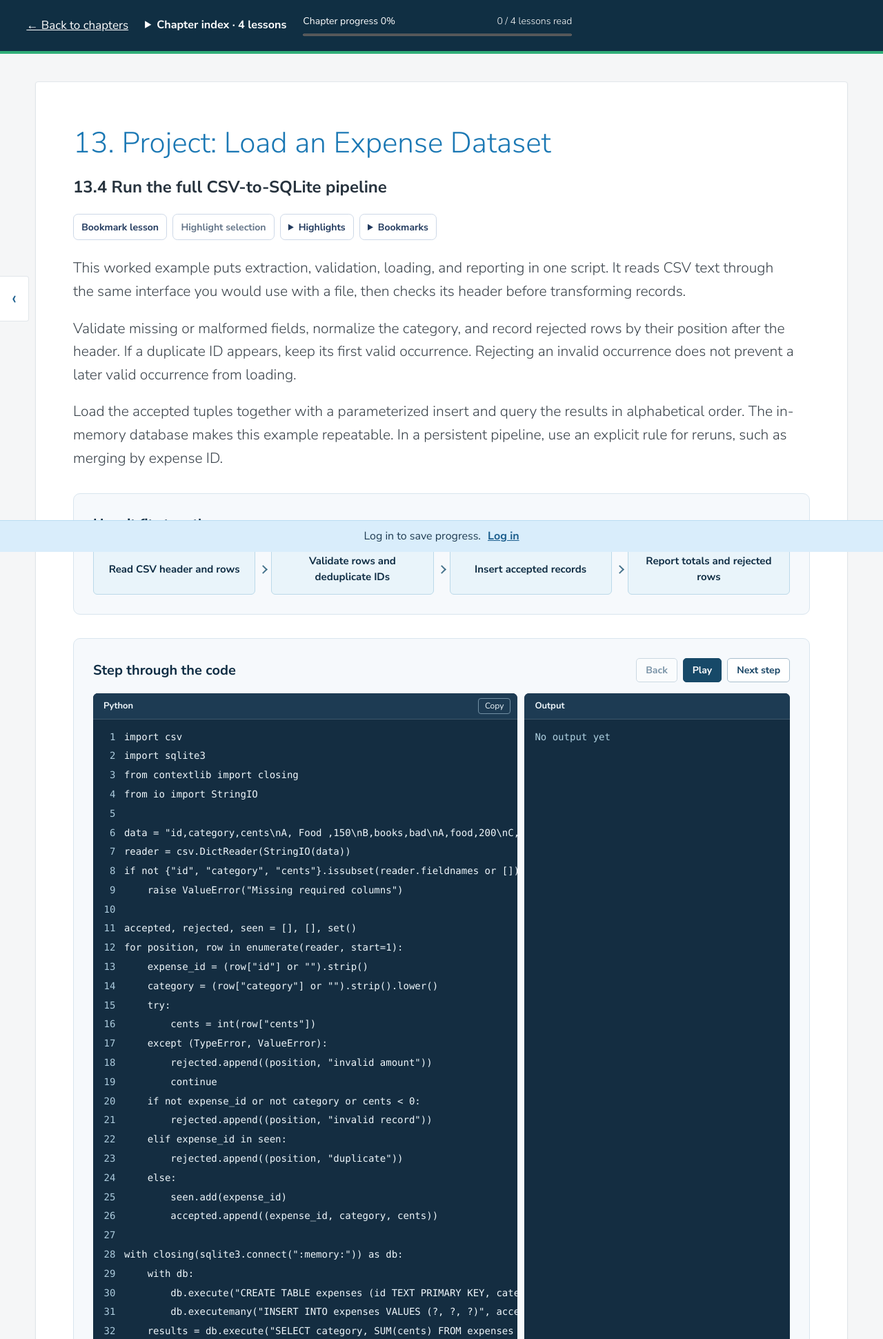
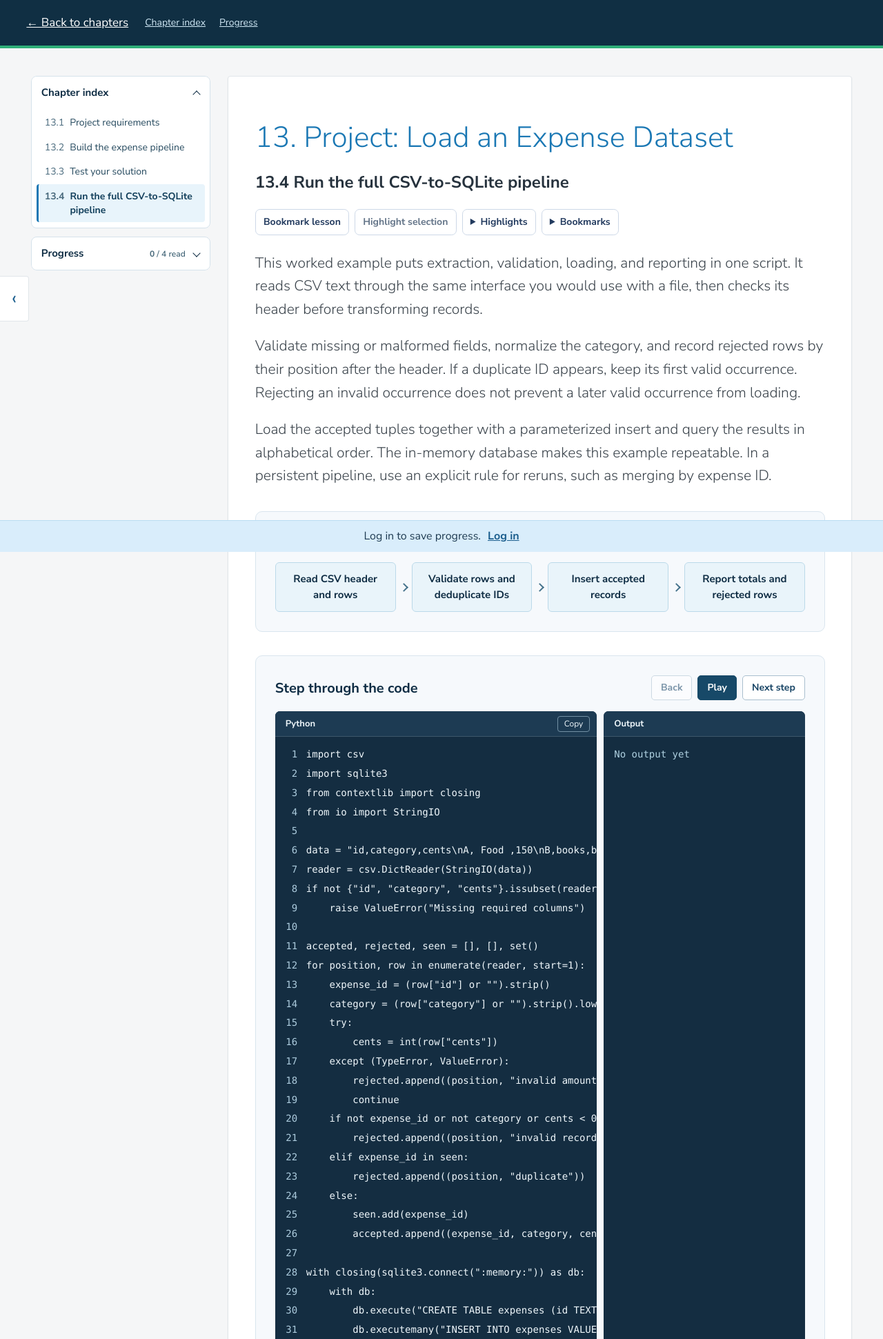
Before and after one commit to ankitkotharisdec-lang/Ttp-test, a Django app: page /lessons/6034a471-8f1a-575f-b109-cd2847f06eb2/ in a window 1280 px wide. Shown: the top 1941 px of the page at 69% size. Run offline with Django 5.2, Linux system fonts and the light colour scheme; data comes from the database, SQL or seed files in the repository.

Commit message:
Add linked lesson index and progress sidebar

```diff
--- a/learning/static/learning/lesson.js
+++ b/learning/static/learning/lesson.js
@@ -17,6 +17,22 @@ document.querySelectorAll('.blk-ex').forEach(ex=>{
   if(again)again.onclick=reset;
   if(!opts.length){box.textContent=box.dataset.text;box.hidden=!box.dataset.text}
 });
+const sidebarPanels = {
+  '#lesson-index': document.getElementById('lesson-index'),
+  '#lesson-progress': document.getElementById('lesson-progress'),
+};
+if (matchMedia('(max-width: 960px)').matches && location.hash !== '#lesson-index') {
+  sidebarPanels['#lesson-index'].open = false;
+}
+function openSidebarPanel(hash) {
+  const panel = sidebarPanels[hash];
+  if (panel) panel.open = true;
+}
+document.querySelectorAll('.study-head a[href^="#"]').forEach(link => {
+  link.addEventListener('click', () => openSidebarPanel(link.hash));
+});
+addEventListener('hashchange', () => openSidebarPanel(location.hash));
+openSidebarPanel(location.hash);
 const done=document.getElementById('done');if(!done)return;
 let rating=0;
 const post=async data=>{const r=await fetch(lp.dataset.completeUrl,{method:'POST',credentials:'same-origin',headers:{'X-CSRFToken':lp.dataset.csrf,'Content-Type':'application/x-www-form-urlencoded'},body:new URLSearchParams(data)});if(r.status===401){location.href='/login/?next='+encodeURIComponent(location.pathname);return null}if(!r.ok)throw Error();return r.json()};
@@ -33,6 +49,11 @@ done.onclick=async()=>{
       document.getElementById('chapter-value').textContent=Math.round(100*chapter.value/chapter.max)+'%';
     }
     done.hidden=true;lp.dataset.status='completed';
+    const currentState = document.querySelector('.chapter-links [aria-current="page"] [data-lesson-state]');
+    if (currentState) {
+      currentState.dataset.lessonState = 'completed';
+      currentState.textContent = 'Completed';
+    }
     document.getElementById('fh').textContent=d.xp_gained?'Lesson complete! 🎉':'Already complete';
     document.getElementById('fp').textContent='';
     const s=d.stats,cel=document.getElementById('cel');
--- a/learning/static/learning/style.css
+++ b/learning/static/learning/style.css
@@ -241,13 +241,6 @@ footer{background:var(--nav);color:#9db4c6;padding:26px;text-align:center;font-s
 }
 @media(prefers-reduced-motion:reduce){*{transition:none!important;animation:none!important}}
 
-.reader-index { margin: 1.25rem 0; border-block: 1px solid #d9e4ec; }
-.reader-index summary { cursor: pointer; padding: .9rem 0; font-weight: 700; }
-.reader-index ol { padding-inline-start: 2.2rem; max-height: 20rem; overflow: auto; }
-.reader-index a { display: block; padding: .45rem .65rem; color: #22577a; }
-.reader-index a[aria-current] { background: #e9f5fa; font-weight: 700; }
-.reader-progress { display: grid; grid-template-columns: 1fr auto; gap: .35rem; margin: 1rem 0; }
-.reader-progress progress { grid-column: 1 / -1; width: 100%; height: .65rem; accent-color: #167863; }
 
 body.grid { background: #f5f6f8; }
 .pagehead,.viewrow { background: #fdfefe; box-shadow: 0 0 0 100vmax #fdfefe; clip-path: inset(0 -100vmax); }
@@ -269,17 +262,15 @@ body.grid { background: #f5f6f8; }
 .study-head { background:#102f43; color:white; position:sticky; top:0; z-index:20; }
 .study-head>div { max-width:1180px; margin:auto; min-height:66px; padding:10px 12px; display:flex; align-items:center; gap:24px; }
 .study-head a { color:inherit; }
-.study-head .reader-index { position:relative; border:0; margin:0; }
-.study-head nav { position:absolute; top:100%; left:0; width:min(330px,80vw); background:white; color:#264a60; border:1px solid #d9e4ec; box-shadow:0 8px 22px #102f4322; }
-.study-head label { width:min(32vw,390px); font-size:14px; }
-.study-head progress { display:block; width:100%; height:7px; margin-top:5px; accent-color:#66bce3; }
+.study-head nav { display: flex; gap: 8px 20px; flex-wrap: wrap; font-size: 14px; }
+.study-head nav a { color: #d1e9f6; }
 .lesson-page { background:#f7f7f7; }
 .lesson-page .lwrap { max-width:1210px; margin-top:40px; }
 .lesson-page .lcard { padding:clamp(28px,5vw,70px) clamp(18px,8vw,108px); }
 .lesson-page .chtitle { font-size:clamp(30px,3.3vw,43px); }
 .lesson-page .lestitle { font-size:24px; }
 .lesson-page .blk-text { font-size:21px; line-height:1.6; }
-@media(max-width:600px){.study-head>div{gap:10px;flex-wrap:wrap}.study-head nav{left:auto;right:0}.study-head label{width:100%}.lesson-page .lwrap{margin-top:15px}.node .label{font-size:15px}}
+@media(max-width:600px){.study-head>div{gap:10px;flex-wrap:wrap}.lesson-page .lwrap{margin-top:15px}.node .label{font-size:15px}}
 
 #chapter-dialog { width:min(750px,94vw); max-height:min(750px,84dvh); border-radius:4px; }
 #chapter-dialog::backdrop { background:rgb(0 0 0 /.5); }
@@ -299,8 +290,6 @@ body.grid { background: #f5f6f8; }
 #lesson-list .in_progress .dot { border-width:1px; }
 #lesson-list .lt { align-self:stretch; display:flex; align-items:center; margin:0; padding:16px 0; }
 #lesson-list .lrow:focus-visible { outline-offset:-3px; background:#edf4fb; }
-.study-head .read-count { float:right; font-size:inherit; font-weight:300; }
-.read-count b { font-weight:inherit; }
 .lesson-page .lwrap { max-width:1186px; }
 .lesson-page .lcard { padding-inline:clamp(22px,7.8vw,104px); }
 .lesson-page .chtitle { margin:0 0 25px; font-weight:300; }
@@ -311,7 +300,7 @@ body.grid { background: #f5f6f8; }
 .lesson-page .blk-must .tag { font-size:20px; }
 .lesson-page .botbar { position:static; background:transparent; padding:0 16px 72px; }
 .lesson-page .lwrap { padding-bottom:28px; }
-@media(max-width:640px){#chapter-dialog .dh{padding:16px 20px;gap:16px}#lesson-list .lrow{padding-inline:18px}.study-head .read-count{font-size:12px}.lesson-page .blk-text{font-size:18px}}
+@media(max-width:640px){#chapter-dialog .dh{padding:16px 20px;gap:16px}#lesson-list .lrow{padding-inline:18px}.lesson-page .blk-text{font-size:18px}}
 
 /* Wide course workspace and lesson illustrations */
 main.chapters {
@@ -323,16 +312,19 @@ main.chapters {
   padding-inline: clamp(16px, 3vw, 44px);
 }
 .lesson-page .lwrap {
-  max-width: 1550px;
-  padding-inline: clamp(12px, 4vw, 70px);
+  display: grid;
+  grid-template-columns: minmax(210px, 260px) minmax(0, 1fr);
+  align-items: start;
+  gap: clamp(16px, 2vw, 28px);
+  max-width: 1740px;
+  padding-inline: clamp(18px, 3.5vw, 56px);
 }
 .lesson-page .lcard {
-  padding-inline: clamp(18px, 4.2vw, 72px);
+  padding-inline: clamp(18px, 3vw, 52px);
   min-width: 0;
 }
 .lesson-page .blk-text p, .lesson-page .blk-text ul { max-width: 83ch; }
 .lesson-page .lbar { margin-inline: 0; }
-.study-head .reader-index summary { font-size: .95em; }
 .course-admin { margin-block: 0 12px; font-size: .88em; }
 .reader-admin { display: flex; flex-wrap: wrap; gap: 8px 18px; margin: 0 0 22px; }
 
@@ -486,6 +478,116 @@ main.chapters {
     transform: rotate(135deg);
   }
 }
+.lesson-sidebar {
+  position: sticky;
+  top: 84px;
+  display: grid;
+  gap: 12px;
+  max-height: calc(100dvh - 96px);
+  overflow-y: auto;
+  border-radius: 8px;
+  color: var(--navy);
+}
+.lesson-sidebar-card {
+  min-width: 0;
+  scroll-margin-top: 86px;
+  border: 1px solid #d5e2eb;
+  border-radius: 8px;
+  background: #fff;
+}
+.lesson-sidebar-card:target { border-color: #64a9c9; }
+.lesson-sidebar-card summary {
+  position: relative;
+  display: flex;
+  justify-content: space-between;
+  align-items: center;
+  gap: 8px;
+  padding: 12px 35px 12px 14px;
+  border-radius: inherit;
+  cursor: pointer;
+  list-style: none;
+  font-size: 15px;
+  font-weight: 700;
+}
+.lesson-sidebar-card summary::-webkit-details-marker { display: none; }
+.lesson-sidebar-card summary::after {
+  position: absolute;
+  right: 15px;
+  top: calc(50% - 5px);
+  width: 7px;
+  height: 7px;
+  border-right: 1.5px solid currentColor;
+  border-bottom: 1.5px solid currentColor;
+  transform: rotate(45deg);
+  content: "";
+}
+.lesson-sidebar-card[open] summary::after { transform: translateY(3px) rotate(225deg); }
+.lesson-sidebar-card summary:hover { background: #f0f7fb; }
+.lesson-sidebar-card summary:focus-visible, .chapter-links a:focus-visible, .sidebar-progress a:focus-visible {
+  outline: 2px solid var(--blue2);
+  outline-offset: -2px;
+}
+.chapter-links {
+  list-style: none;
+  margin: 0;
+  padding: 2px 7px 8px;
+}
+.chapter-links a {
+  display: grid;
+  grid-template-columns: auto minmax(0, 1fr);
+  gap: 1px 8px;
+  align-items: baseline;
+  padding: 8px 9px;
+  border-left: 3px solid transparent;
+  border-radius: 4px;
+  color: #25495e;
+  text-decoration: none;
+  font-size: 14px;
+  line-height: 1.4;
+}
+.chapter-links a:hover { background: #f1f7fb; }
+.chapter-links a[aria-current="page"] {
+  border-color: var(--blue2);
+  background: #e8f4fb;
+  color: #123f5b;
+  font-weight: 700;
+}
+.chapter-link-number { color: #496a7d; font-variant-numeric: tabular-nums; }
+.chapter-link-title { overflow-wrap: anywhere; }
+.chapter-link-state {
+  grid-column: 2;
+  color: #566d7b;
+  font-size: 11px;
+  font-weight: 600;
+}
+.chapter-link-state[data-lesson-state="completed"] { color: #226349; }
+.chapter-link-state[data-lesson-state="in_progress"] { color: #79590a; }
+.sidebar-count { color: #456779; font-size: 12px; font-weight: 600; white-space: nowrap; }
+.sidebar-progress { display: grid; gap: 4px; padding: 0 15px 15px; font-size: 13px; }
+.reader-progress { display: flex; justify-content: space-between; align-items: baseline; }
+.sidebar-progress progress {
+  width: 100%;
+  height: 8px;
+  margin-bottom: 6px;
+  accent-color: #257657;
+}
+.sidebar-progress a { margin-top: 4px; font-weight: 700; }
+
+@media (max-width: 960px) {
+  .lesson-page .lwrap { grid-template-columns: minmax(0, 1fr); }
+  .lesson-sidebar {
+    position: static;
+    grid-template-columns: repeat(2, minmax(0, 1fr));
+    align-items: start;
+    max-height: none;
+    overflow: visible;
+  }
+  .chapter-links { max-height: 55dvh; overflow-y: auto; }
+}
+@media (max-width: 440px) {
+  .lesson-sidebar { grid-template-columns: minmax(0, 1fr); gap: 8px; }
+}
+
 @media (min-width: 1000px) and (max-width: 1220px) {
   .lesson-page .lwrap { padding-inline: 52px; }
 }
--- /dev/null
+++ b/learning/templates/learning/_lesson_sidebar.html
@@ -0,0 +1,43 @@
+<aside class="lesson-sidebar" aria-label="Lesson navigation and progress">
+  <details class="lesson-sidebar-card" id="lesson-index" open>
+    <summary>Chapter index</summary>
+    <nav aria-label="{{ lesson.chapter.title }} lessons">
+      <ol class="chapter-links">
+        {% for item in sidebar_lessons %}
+        <li>
+          <a href="{{ item.url }}"{% if item.id == lesson.id %} aria-current="page"{% endif %}>
+            <span class="chapter-link-number">{{ chapter_no }}.{{ item.number }}</span>
+            <span class="chapter-link-title">{{ item.title }}</span>
+            {% if logged_in and not preview %}
+              <span class="chapter-link-state" data-lesson-state="{{ item.status }}">
+                {% if item.status == 'completed' %}Completed{% elif item.status == 'in_progress' %}In progress{% else %}Not started{% endif %}
+              </span>
+            {% endif %}
+          </a>
+        </li>
+        {% endfor %}
+      </ol>
+    </nav>
+  </details>
+  <details class="lesson-sidebar-card" id="lesson-progress">
+    <summary>
+      <span>Progress</span>
+      <span class="sidebar-count"><b id="read-count">{{ chapter_done }}</b> / {{ chapter_lessons|length }} read</span>
+    </summary>
+    <div class="sidebar-progress">
+      <label class="reader-progress" for="chapter-meter">
+        Chapter <span id="chapter-value">{% widthratio chapter_done chapter_lessons|length 100 %}%</span>
+      </label>
+      <progress id="chapter-meter" max="{{ chapter_lessons|length|default:1 }}" value="{{ chapter_done }}"></progress>
+      {% if logged_in and total and not preview %}
+        <label class="reader-progress" for="course-progress">
+          Course <span id="course-percent">{% widthratio done_total total 100 %}%</span>
+        </label>
+        <progress id="course-progress" value="{{ done_total }}" max="{{ total }}"></progress>
+          {% if next_incomplete %}<a href="{{ next_incomplete.get_absolute_url }}">Continue with {{ next_incomplete.title }} →</a>{% endif %}
+      {% elif not preview %}
+        <a href="{% url 'login' %}?next={{ request.path|urlencode }}%23lesson-progress">Log in to track progress</a>
+      {% endif %}
+    </div>
+  </details>
+</aside>
--- a/learning/templates/learning/lesson.html
+++ b/learning/templates/learning/lesson.html
@@ -1,12 +1,17 @@
 {% load static rich %}<!doctype html><html lang="en"><head><meta charset="utf-8"><meta name="viewport" content="width=device-width,initial-scale=1"><title>{{lesson.title}} · Step2Success</title><link rel="stylesheet" href="https://fonts.googleapis.com/css2?family=Nunito+Sans:wght@300;400;600;700&display=swap"><link rel="stylesheet" href="{% static 'learning/style.css' %}"><link rel="stylesheet" href="{% static 'learning/python_practice.css' %}">
-<link rel="stylesheet" href="{% static 'learning/annotations.css' %}"></head><body class="lesson-page"><header class="study-head"><div><a href="{% url 'roadmap' lesson.chapter.section.course.slug %}">← Back to chapters</a><details class="reader-index">
-<summary>Chapter index · {{ chapter_lessons|length }} lessons</summary>
-<nav aria-label="Chapter lessons"><ol>
-{% for item in chapter_lessons %}<li><a href="{{ item.get_absolute_url }}" {% if item.id == lesson.id %}aria-current="page"{% endif %}>{{ item.title }}</a></li>{% endfor %}
-</ol></nav></details><label><small class="read-count"><b id="read-count">{{ chapter_done }}</b> / {{ chapter_lessons|length }} lessons read</small>Chapter progress <span id="chapter-value">{% widthratio chapter_done chapter_lessons|length 100 %}%</span><progress id="chapter-meter" max="{{ chapter_lessons|length|default:1 }}" value="{{ chapter_done }}"></progress></label></div></header>
+<link rel="stylesheet" href="{% static 'learning/annotations.css' %}"></head><body class="lesson-page"><header class="study-head">
+  <div>
+    <a href="{% url 'roadmap' lesson.chapter.section.course.slug %}">← Back to chapters</a>
+    <nav aria-label="On this lesson">
+      <a href="#lesson-index">Chapter index</a>
+      <a href="#lesson-progress">Progress</a>
+    </nav>
+  </div>
+</header>
 <div class="lbar" aria-hidden="true"><i id="readbar"></i></div>
 {% if prev %}<a class="sidenav p" href="{{prev.get_absolute_url}}" aria-label="Previous lesson">‹</a>{% endif %}{% if next %}<a class="sidenav n" href="{{next.get_absolute_url}}" aria-label="Next lesson">›</a>{% endif %}
 <div class="lwrap lp" data-complete-url="{% url 'lesson-complete' lesson.id %}" data-csrf="{{ csrf_token }}" data-logged-in="{{ logged_in|yesno:'1,0' }}" data-status="{{status}}">
+{% include 'learning/_lesson_sidebar.html' %}
 <article class="lcard">
 <h1 class="chtitle">{{chapter_no}}. {{lesson.chapter.title}}</h1>
 <h2 class="lestitle">{{chapter_no}}.{{lesson_no}} {{lesson.title}}</h2>
@@ -42,7 +47,6 @@
 </figure>
 {% endif %}{% endwith %}
 {% elif b.block_type == 'summary' %}<div class="blk blk-sum" data-annotation-block="{{ b.id }}"><h3>{{b.title|default:"Key takeaways"}}</h3>{{b.body|rich}}</div>{% endif %}{% empty %}{% if lesson.explanation or lesson.code_example or lesson.summary %}{% if lesson.explanation %}<div class="blk blk-text" data-annotation-block="intro">{{lesson.explanation|rich}}</div>{% endif %}{% if lesson.code_example %}<div class="blk blk-code"><h3>Example</h3><div class="codewrap"><button class="copy" type="button">Copy</button><pre><code>{{lesson.code_example}}</code></pre></div></div>{% endif %}{% if lesson.expected_output %}<div class="blk blk-code"><h3>Output</h3><div class="codewrap"><pre><code>{{lesson.expected_output}}</code></pre></div></div>{% endif %}{% if lesson.video_url|http_only %}<div class="blk"><a class="blk-video-link" href="{{lesson.video_url|http_only}}" target="_blank" rel="noopener noreferrer">▶ Watch the video</a></div>{% endif %}{% if lesson.summary %}<div class="blk blk-sum" data-annotation-block="summary"><h3>Key takeaways</h3>{{lesson.summary|rich}}</div>{% endif %}{% else %}<p class="blk-text">This lesson has no content yet.</p>{% endif %}{% endfor %}
-{% if logged_in and total and not preview %}<label class="reader-progress">Course progress <span id="course-percent">{% widthratio done_total total 100 %}%</span><progress id="course-progress" value="{{ done_total }}" max="{{ total }}"></progress></label>{% endif %}
 <div class="metas">{% if position %}<span class="pill">Lesson {{position}} of {{total}}</span>{% endif %}{% if preview %}<span class="pill pv">Admin preview{% if not lesson.is_published %} · draft{% endif %}</span>{% elif status == 'completed' %}<span class="pill ok" id="statuspill">✓ Completed</span>{% elif status == 'in_progress' %}<span class="pill mid" id="statuspill">● In progress</span>{% endif %}{% if me %}<span class="pill">🔥 {{me.streak}} day streak</span><span class="pill">⚡ {{me.xp}} XP</span>{% endif %}</div>
 {% if not preview %}{% if logged_in %}<section class="helpful" aria-label="Rate this lesson"><h3>How helpful did you find this lesson?</h3><div class="faces" id="rate" role="group">{% for n,e,t in faces %}<button type="button" class="face" data-r="{{n}}"><span class="f" aria-hidden="true">{{e}}</span>{{t}}</button>{% endfor %}</div></section>
 <section class="finishbox" aria-live="polite"><h2 id="fh">{% if status == 'completed' %}You completed this lesson{% else %}Finished reading?{% endif %}</h2><p id="fp">{% if status == 'completed' %}Nice work. Move on when you are ready.{% else %}Mark it complete to earn <b>20 XP</b> and grow your streak.{% endif %}</p><button class="btn go" id="done" type="button" {% if status == 'completed' %}hidden{% endif %}>Mark complete</button><div class="celebrate" id="cel"><span class="xpgain" id="xpg"></span><p id="celmsg"></p></div></section>
--- a/learning/views.py
+++ b/learning/views.py
@@ -64,15 +64,37 @@ def lesson_detail(request,lesson_id):
     for l in order:
         if l.chapter_id not in chap_ids: chap_ids.append(l.chapter_id)
     chapter_no=chap_ids.index(lesson.chapter_id)+1 if lesson.chapter_id in chap_ids else lesson.chapter.position
-    lesson_no=sum(1 for l in order[:max(i,0)] if l.chapter_id==lesson.chapter_id)+1 if i>=0 else lesson.position
     statuses = progress.status_map(uid) if uid else {}
     done_total = sum(statuses.get(item.id) == 'completed' for item in order)
     chapter_lessons = [item for item in order if item.chapter_id == lesson.chapter_id]
+    sidebar_order = chapter_lessons
+    if preview and i < 0:
+        sidebar_order = sorted([*chapter_lessons, lesson], key=lambda item: (item.position, item.id))
+    sidebar_lessons = [
+        {
+            'id': item.id,
+            'number': number,
+            'title': item.title,
+            'url': item.get_absolute_url(),
+            'status': statuses.get(item.id, 'new'),
+        }
+        for number, item in enumerate(sidebar_order, 1)
+    ]
+    sidebar_index = next((index for index, item in enumerate(sidebar_order) if item.id == lesson.id), None)
+    lesson_no = lesson.position if sidebar_index is None else sidebar_index + 1
+    next_incomplete = None
+    if sidebar_index is not None:
+        other_lessons = sidebar_order[sidebar_index + 1:] + sidebar_order[:sidebar_index]
+        next_incomplete = next(
+            (item for item in other_lessons if statuses.get(item.id) != LessonProgress.COMPLETED),
+            None,
+        )
     ctx={'lesson':lesson,'blocks':list(blocks),'preview':preview,'status':status,'logged_in':bool(uid),
          'prev':order[i-1] if i>0 else None,'next':order[i+1] if 0<=i<len(order)-1 else None,
          'position':i+1 if i>=0 else None,'total':len(order),'me':progress.stats(uid) if uid else None,
          'chapter_no':chapter_no,'lesson_no':lesson_no,'done_total':done_total,
          'chapter_lessons':chapter_lessons,
+         'sidebar_lessons':sidebar_lessons,'next_incomplete':next_incomplete,
          'chapter_done':sum(statuses.get(item.id) == 'completed' for item in chapter_lessons),
          'faces':[(1,'😞','Very unhelpful'),(2,'😕','Unhelpful'),(3,'😐','Neutral'),(4,'🙂','Helpful'),(5,'😄','Very helpful')]}
     return render(request,'learning/lesson.html',ctx)
```
Also changed, not shown: learning/test_reader_sidebar.py (added, +63 -0 lines).
